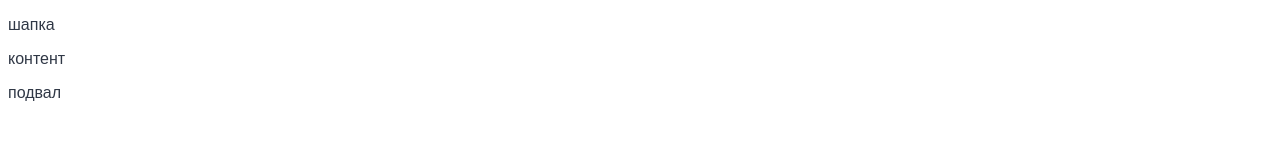
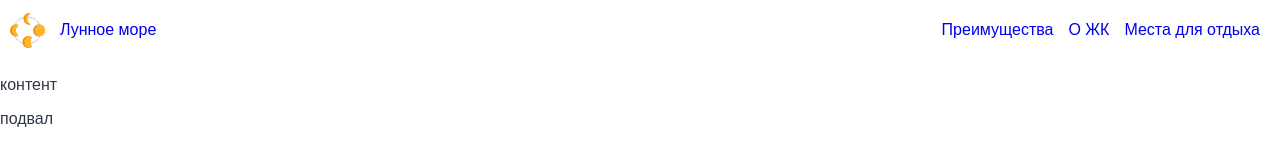
Before and after one commit to miumio/layout-designer-project-lvl1, a plain HTML site: page index.html in a window 1280 px wide. Drawn offline with Linux system fonts and the light colour scheme.

Commit message:
addheader

```diff
--- a/index.html
+++ b/index.html
@@ -9,8 +9,18 @@
     <link rel="stylesheet" href="styles/style.css">
 </head>
 <body>
-	<header>
-		<p>шапка</p>
+	<header class="header flex">
+      <div class="logo-menu flex">
+        <img class="logoheader"src="images/logo.svg" alt="Логотип Лунного море">
+        <p><a href="#">Лунное море</a></p>
+      </div>
+      <nav>
+        <ul class="nav flex">
+          <li><a href="#">Преимущества</a></li>
+          <li><a href="#">О ЖК</a></li>
+          <li><a href="#">Места для отдыха</a></li>
+      </ul>
+      </nav>
 	</header>
 
 	<main>
--- a/styles/style.css
+++ b/styles/style.css
@@ -1,5 +1,46 @@
+html,
 body {
   font-family: sans-serif;
   font-size: 16px;
-  color: #303846
+  color: #303846;
+  margin: 0;
+  padding: 0;
 }
+
+.flex {
+  display: flex;
+}
+
+.header {
+  position: fixed;
+  width: 100%;
+  min-height: 60px;
+  top: 0px;
+  align-items: center;
+}
+
+.logoheader {
+  width: 35px;
+  height: 35px;
+}
+
+.logo-menu {
+  flex-grow: 1;
+  padding-left: 10px;
+  align-items: center;
+}
+
+.nav {
+  list-style: none;
+  padding-right: 20px;
+}
+
+.logo-menu a,
+.nav a {
+  text-decoration: none;
+  padding-left: 15px;
+}
+
+main {
+  padding-top: 60px;
+}
```
